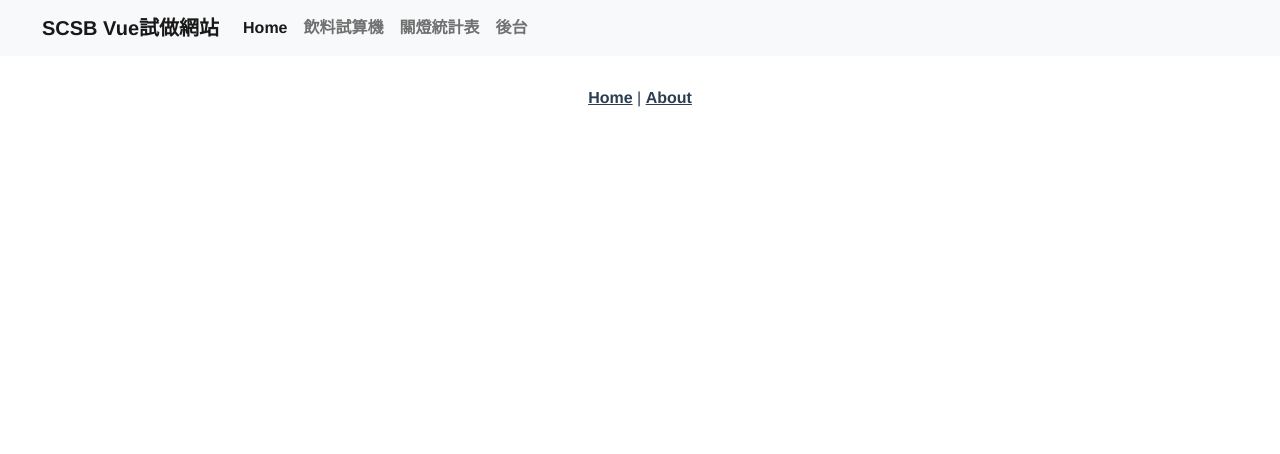
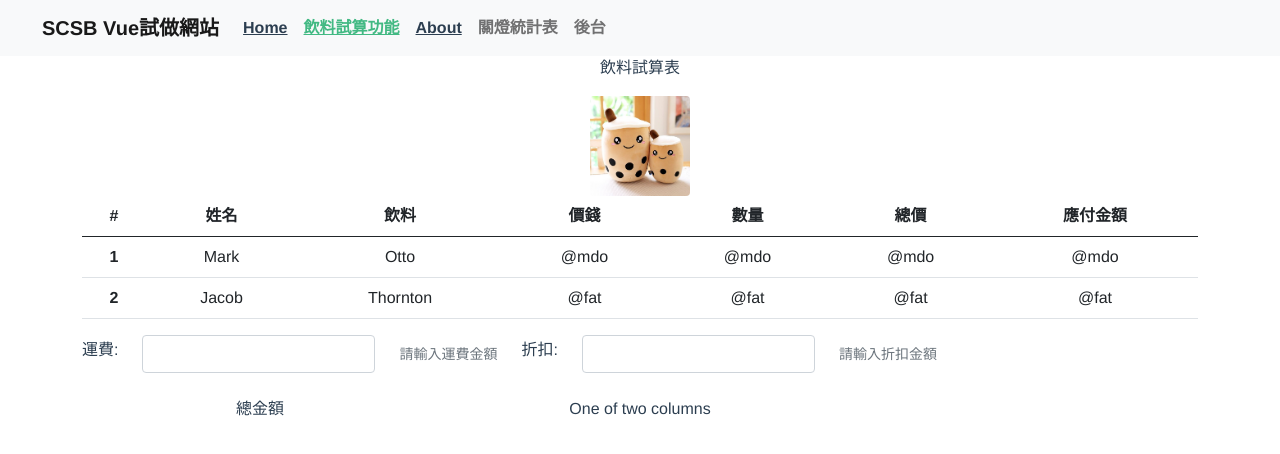
Before and after one commit to yzslay/scsbvuetest, a Vue app: page /drink in a window 1280 px wide. Shown: the top 454 px of the page. Built offline with nearby package versions, Linux system fonts and the light colour scheme.

Commit message:
先來個Vue的第一個功能畫面, Vmodel 晚點來做（需要研究一下怎麼算）

```diff
--- a/src/App.vue
+++ b/src/App.vue
@@ -1,18 +1,41 @@
 <template>
-<NavBarView></NavBarView>
-  <nav>
-    <router-link to="/">Home</router-link> |
-    <router-link to="/about">About</router-link>
+  <nav class="navbar navbar-expand-lg navbar-light bg-light">
+  <div class="container-fluid">
+    <a class="navbar-brand" href="#">SCSB Vue試做網站</a>
+    <button class="navbar-toggler" type="button" data-bs-toggle="collapse" data-bs-target="#navbarNav" aria-controls="navbarNav" aria-expanded="false" aria-label="Toggle navigation">
+      <span class="navbar-toggler-icon"></span>
+    </button>
+    <div class="collapse navbar-collapse" id="navbarNav">
+      <ul class="navbar-nav">
+        <li class="nav-item">
+          <a class="nav-link active" aria-current="page" href="#"> <router-link to="/">Home</router-link> </a>
+        </li>
+        <li class="nav-item">
+          <a class="nav-link" href="#"><router-link to="/drink">飲料試算功能</router-link></a>
+        </li>
+        <li class="nav-item">
+          <a class="nav-link" href="#"><router-link to="/about">About</router-link></a>
+        </li>
+        <li class="nav-item">
+          <a class="nav-link" href="#">關燈統計表</a>
+        </li>
+        <li class="nav-item">
+          <a class="nav-link" href="#" tabindex="-1" aria-disabled="true">後台</a>
+        </li>
+      </ul>
+    </div>
+    </div>
   </nav>
+
   <router-view/>
 </template>
 
 <script>
-import NavBarView from './views/NavBarView.vue'
+
 export default {
   name: "App",
   components:{
-    NavBarView
+
   },
 }
 </script>
--- /dev/null
+++ b/src/components/DrinksCal.vue
@@ -0,0 +1,83 @@
+<template>
+  <div class="container">
+
+  <table class="table">
+  <thead>
+    <tr>
+      <th scope="col">#</th>
+      <th scope="col">姓名</th>
+      <th scope="col">飲料</th>
+      <th scope="col">價錢</th>
+      <th scope="col">數量</th>
+      <th scope="col">總價</th>
+      <th scope="col">應付金額</th>
+    </tr>
+  </thead>
+  <tbody>
+    <tr>
+      <th scope="row">1</th>
+      <td>Mark</td>
+      <td>Otto</td>
+      <td>@mdo</td>
+      <td>@mdo</td>
+      <td>@mdo</td>
+      <td>@mdo</td>
+
+    </tr>
+    <tr>
+      <th scope="row">2</th>
+      <td>Jacob</td>
+      <td>Thornton</td>
+      <td>@fat</td>
+        <td>@fat</td>
+          <td>@fat</td>
+            <td>@fat</td>
+    </tr>
+  </tbody>
+</table>
+<form>
+    <div class="row g-4 align-items-center">
+        <div class="col-auto">
+        <label class="form-label">運費:</label>
+        </div>
+        <div class="col-auto">
+        <input class="form-control" >
+        </div>
+        <div class="col-auto">
+            <span id="passwordHelpInline" class="form-text">請輸入運費金額</span>
+        </div>
+        <div class="col-auto">
+        <label class="form-label">折扣:</label>
+        </div>
+        <div class="col-auto">
+        <input class="form-control" >
+        </div>
+        <div class="col-auto">
+            <span id="passwordHelpInline" class="form-text">請輸入折扣金額</span>
+        </div>
+    </div>
+    <br>
+    <div>
+        <div class="row justify-content-start">
+        <div class="col-4">
+        總金額
+        </div>
+        <div class="col-4">
+        One of two columns
+        </div>
+        </div>
+    </div>
+</form>
+</div>
+<br />
+</template>
+
+<script>
+export default {
+
+}
+</script>
+
+<style>
+
+</style>
--- a/src/components/NavBar.vue
+++ /dev/null
@@ -1,36 +0,0 @@
-<template>
-  <nav class="navbar navbar-expand-lg navbar-light bg-light">
-  <div class="container-fluid">
-    <a class="navbar-brand" href="#">SCSB Vue試做網站</a>
-    <button class="navbar-toggler" type="button" data-bs-toggle="collapse" data-bs-target="#navbarNav" aria-controls="navbarNav" aria-expanded="false" aria-label="Toggle navigation">
-      <span class="navbar-toggler-icon"></span>
-    </button>
-    <div class="collapse navbar-collapse" id="navbarNav">
-      <ul class="navbar-nav">
-        <li class="nav-item">
-          <a class="nav-link active" aria-current="page" href="#">Home</a>
-        </li>
-        <li class="nav-item">
-          <a class="nav-link" href="#">飲料試算機</a>
-        </li>
-        <li class="nav-item">
-          <a class="nav-link" href="#">關燈統計表</a>
-        </li>
-        <li class="nav-item">
-          <a class="nav-link" href="#" tabindex="-1" aria-disabled="true">後台</a>
-        </li>
-      </ul>
-    </div>
-    </div>
-  </nav>
-</template>
-
-<script>
-export default {
-
-}
-</script>
-
-<style>
-
-</style>
--- a/src/router/index.js
+++ b/src/router/index.js
@@ -6,6 +6,11 @@ const routes = [
     path: '/',
     name: 'home',
     component: HomeView
+  },
+  {
+    path:'/drink',
+    name: 'drink',
+    component: () => import(/* webpackChunkName: "about" */ '../views/DrinksView.vue')
   },
   {
     path: '/about',
--- /dev/null
+++ b/src/views/DrinksView.vue
@@ -0,0 +1,23 @@
+<template>
+   <div class="about">
+    <p>飲料試算表</p> <img alt="bubble pic" class="rounded  small" src="../assets/bubbletea.jpg">
+  </div>
+  <DrinksCal msg="DrinksTable"></DrinksCal>
+</template>
+
+<script>
+
+import DrinksCal from '@/components/DrinksCal.vue'
+export default {
+    name: 'DrinksView',
+    components: {
+    DrinksCal,
+  }
+}
+</script>
+
+<style>
+.small {
+    width: 100px;
+}
+</style>
--- a/src/views/NavBarView.vue
+++ /dev/null
@@ -1,17 +0,0 @@
-<template>
-
-    <NavBar msg="Nav is here"></NavBar>
-
-</template>
-
-<script>
-// @ is an alias to /src
-import NavBar from '@/components/NavBar.vue'
-
-export default {
-  name: 'NavBarView',
-  components: {
-    NavBar
-  }
-}
-</script>
```
Also changed, not shown: src/assets/bubbletea.jpg (added).
